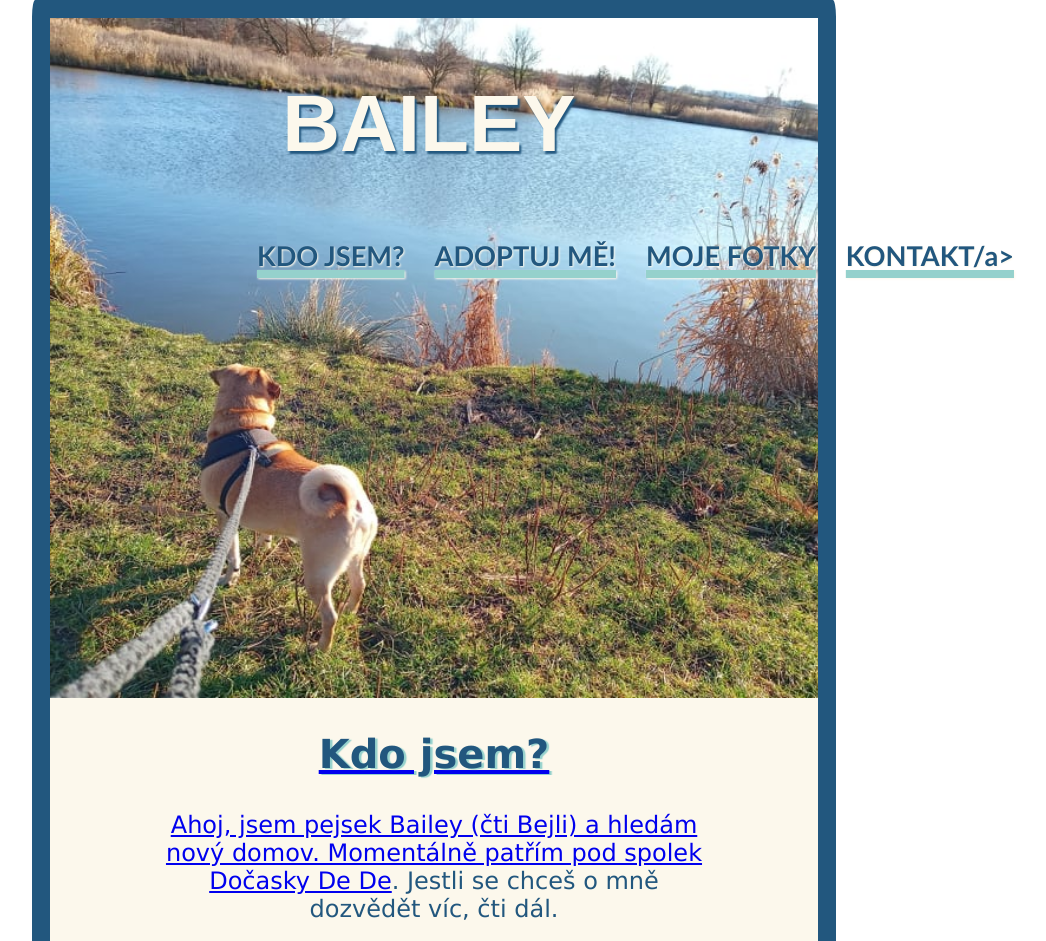
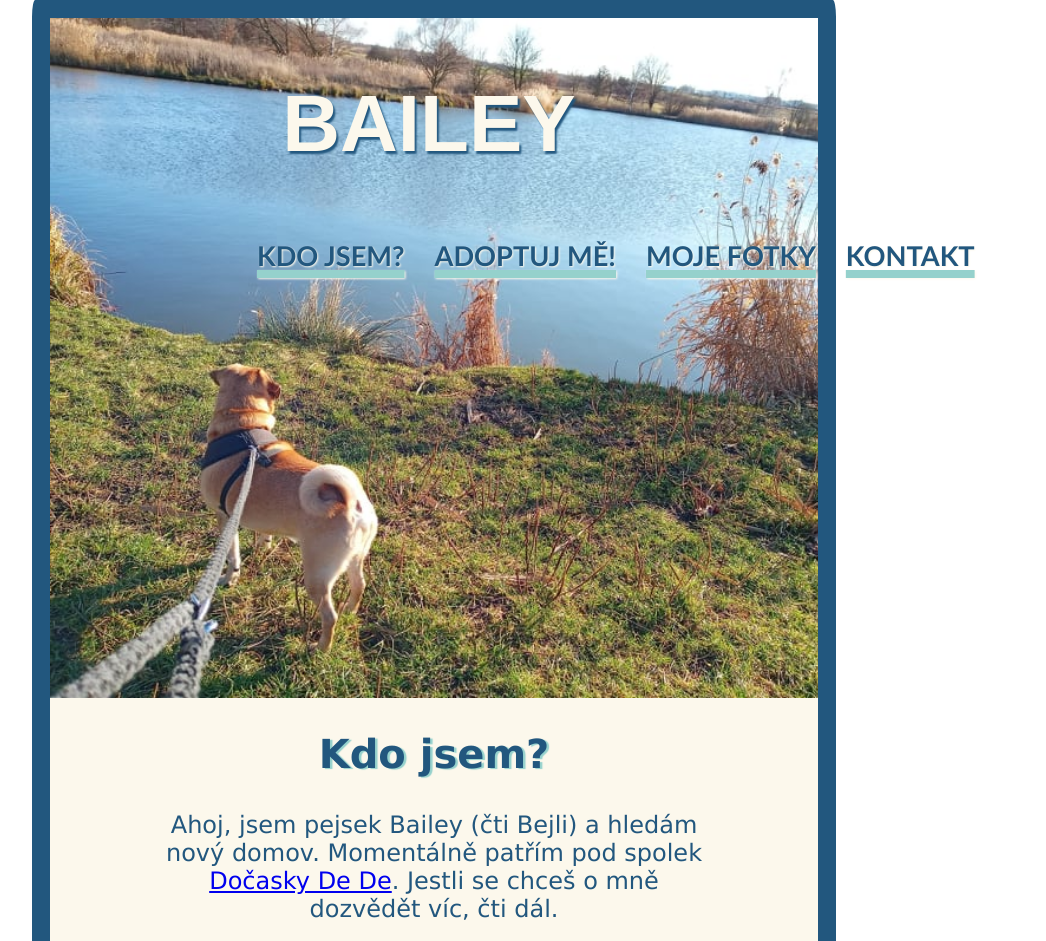
Before and after one commit to Pavlinka19/Bailey, a plain HTML site: page index.html in a window 1280 px wide. Shown: the top 941 px of the page, without its empty margins (206-1252 px from the left). Drawn offline with Linux system fonts and the light colour scheme.

Commit message:
Update index.html

```diff
--- a/index.html
+++ b/index.html
@@ -16,7 +16,7 @@
             <a href="#kdojsem">KDO&nbspJSEM?</a>
             <a href="#adoptujme">ADOPTUJ&nbspMĚ!</a>
             <a href="#mojefotky">MOJE&nbspFOTKY</a>
-            <a href="#kontakt">KONTAKT/a>
+            <a href="#kontakt">KONTAKT</a>
             </nav>
         </div>
 
```
